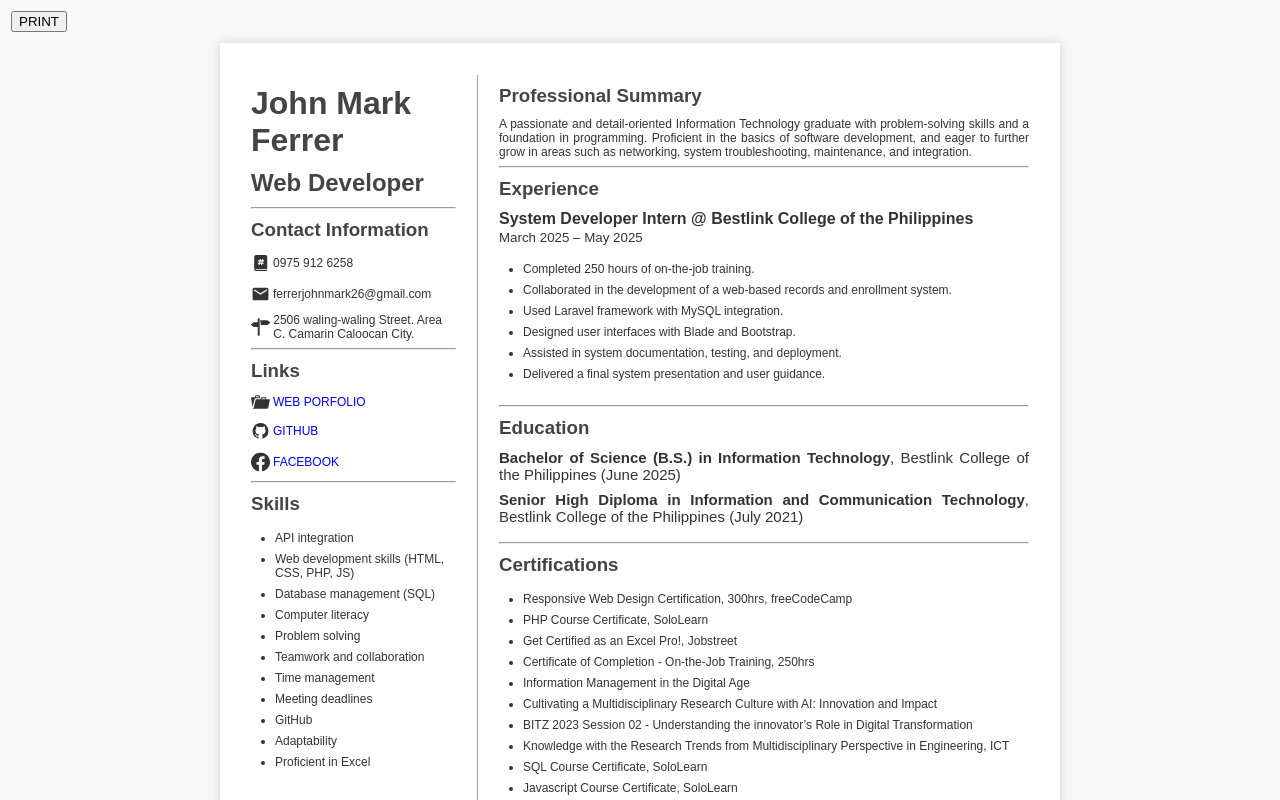
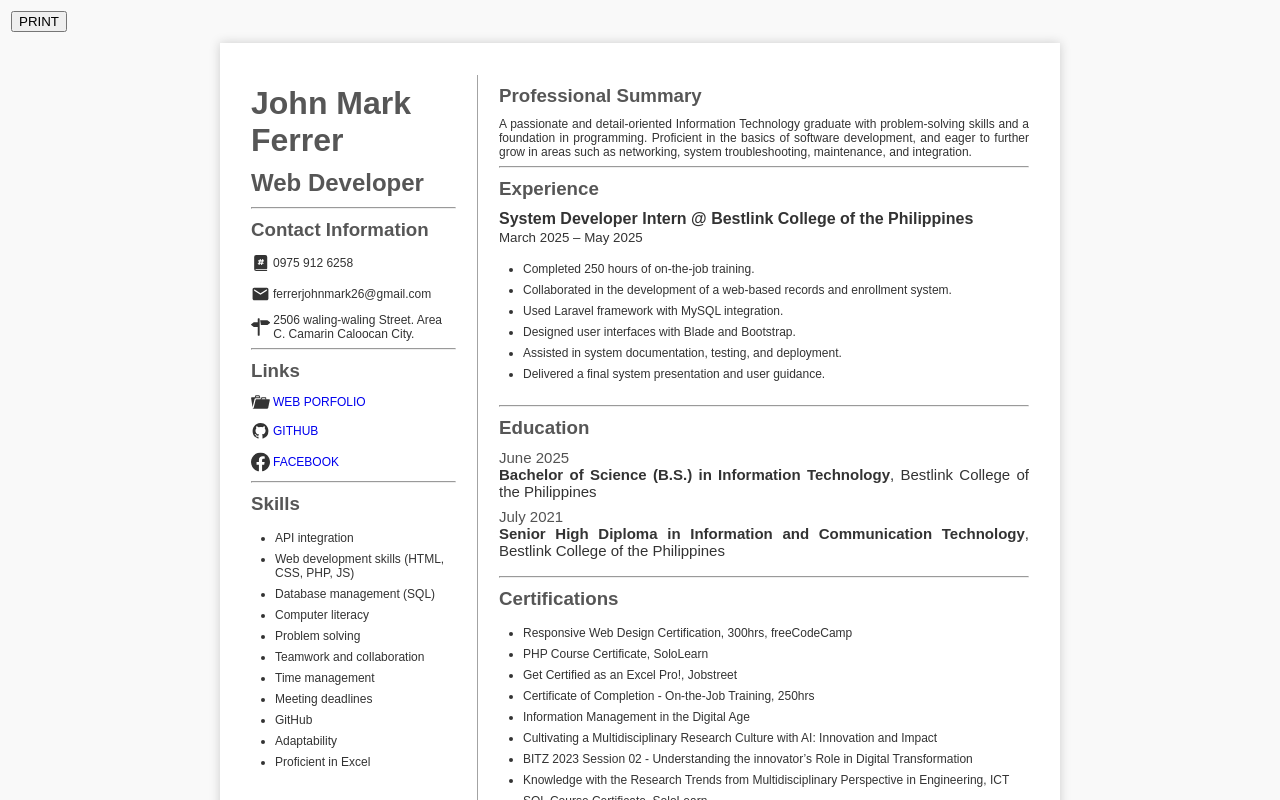
Before and after one commit to FerrerMark/my-resume, a React (Vite) app: page / in a window 1280 px wide. Shown: the top 800 px of the page. Built offline with nearby package versions, Linux system fonts and the light colour scheme.

Commit message:
adjust date in education, adjust color

```diff
--- a/src/components/Education.jsx
+++ b/src/components/Education.jsx
@@ -3,7 +3,8 @@ const Education = ({ education }) => (
     <h3>Education</h3>
     {education.map((edu, idx) => (
       <div key={idx}>
-        <strong>{edu.degree}</strong>, {edu.school} ({edu.year})
+        <div className="date">{edu.year}</div>
+        <strong>{edu.degree}</strong>, {edu.school}
       </div>
     ))}
   </div>
--- a/src/index.css
+++ b/src/index.css
@@ -35,7 +35,7 @@ body {
 }
 
 h1, h2, h3 {
-    color: #444;
+    color: #444444e6;
     margin: 10px 0rem;
 }
 
@@ -99,6 +99,10 @@ ul {
     margin-bottom: 8px;
 }
 
+.educations .date{
+    color: #000000ad;
+}
+
 @media print{
     button{
         display: none ;
```
